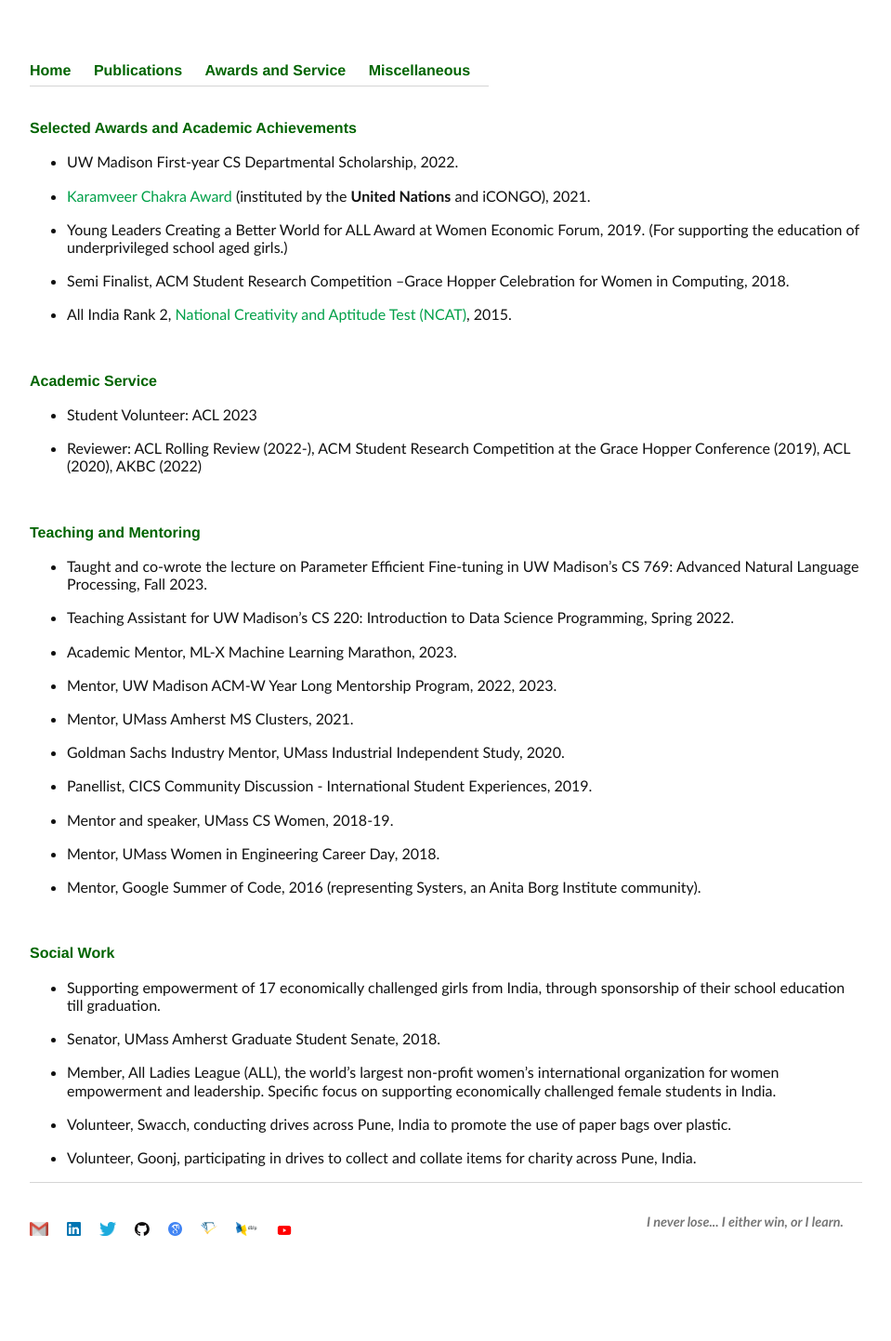
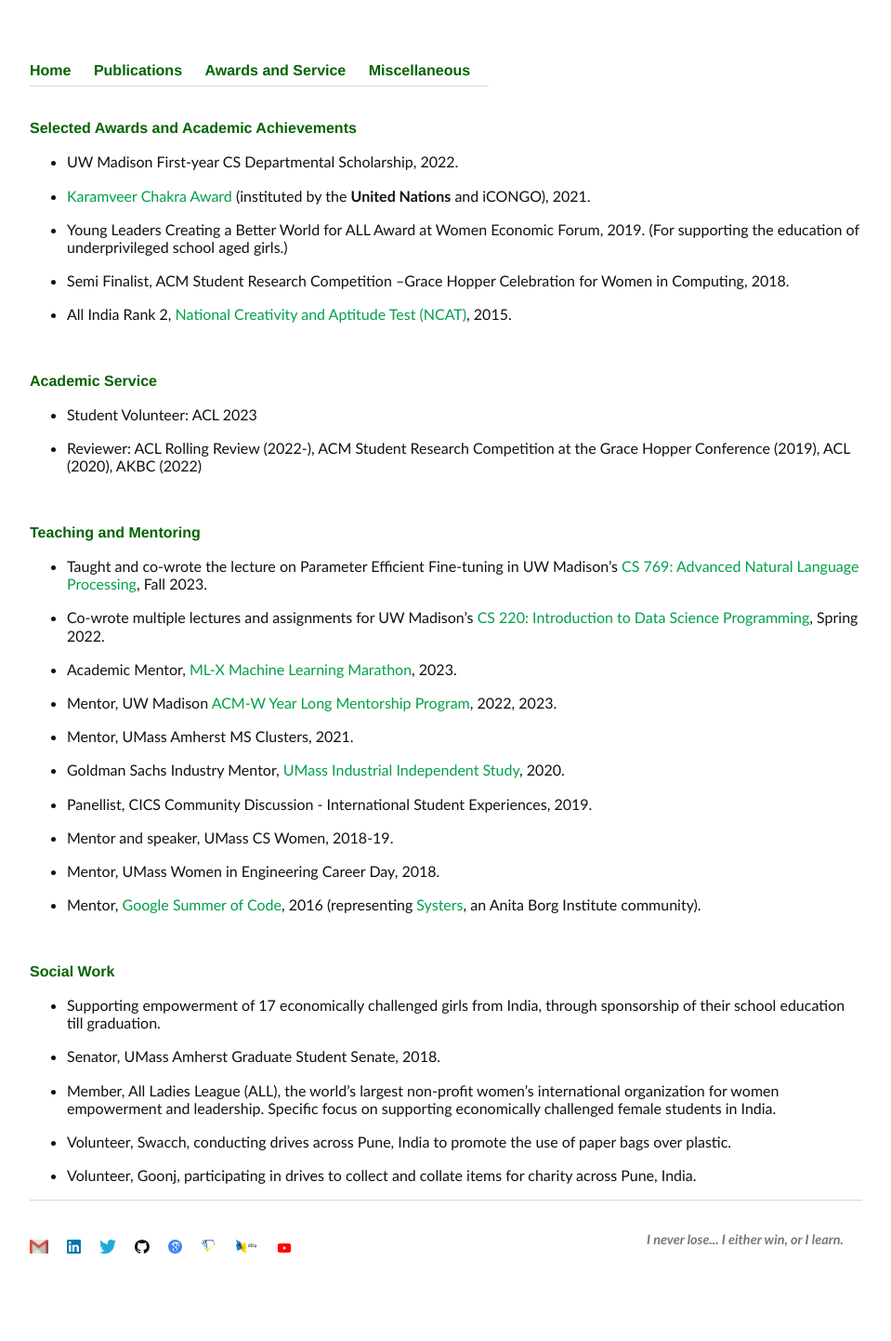
Before and after one commit to Uppaal/Uppaal.github.io, a Jekyll site: the page built from awards_service.html, in a window 1280 px wide. Shown: the whole page at 93% size, without its empty margins (160-1119 px from the left). Built offline with Jekyll 4.4.1, drawn with Linux system fonts in a browser that asks for light colours.

Commit message:
Update awards_service.html

```diff
--- a/awards_service.html
+++ b/awards_service.html
@@ -35,16 +35,16 @@ title: Awards and Service
 <br>
 <h3>Teaching and Mentoring</h3>
 <ul>
-  <li>Taught and co-wrote the lecture on Parameter Efficient Fine-tuning in UW Madison’s CS 769: Advanced Natural Language Processing, Fall 2023.</li>
-  <li>Teaching Assistant for UW Madison’s CS 220: Introduction to Data Science Programming, Spring 2022.</li>
-  <li>Academic Mentor, ML-X Machine Learning Marathon, 2023.</li>
-  <li>Mentor, UW Madison ACM-W Year Long Mentorship Program, 2022, 2023.</li>
+  <li>Taught and co-wrote the lecture on Parameter Efficient Fine-tuning in UW Madison’s <a href="https://junjiehu.github.io/cs769-fall23/">CS 769: Advanced Natural Language Processing</a>, Fall 2023.</li>
+  <li>Co-wrote multiple lectures and assignments for UW Madison’s <a href="https://cs220.cs.wisc.edu/s23/syllabus.html">CS 220: Introduction to Data Science Programming</a>, Spring 2022.</li>
+  <li>Academic Mentor, <a href="https://datascience.wisc.edu/ml-community/">ML-X Machine Learning Marathon</a>, 2023.</li>
+  <li>Mentor, UW Madison <a href="https://wacm.cs.wisc.edu/">ACM-W Year Long Mentorship Program</a>, 2022, 2023.</li>
   <li>Mentor, UMass Amherst MS Clusters, 2021.</li>
-  <li>Goldman Sachs Industry Mentor, UMass Industrial Independent Study, 2020.</li>
+  <li>Goldman Sachs Industry Mentor, <a href="https://ds.cs.umass.edu/industry/industry-mentorship-program">UMass Industrial Independent Study</a>, 2020.</li>
   <li>Panellist, CICS Community Discussion - International Student Experiences, 2019.</li>
   <li>Mentor and speaker, UMass CS Women, 2018-19.</li>
   <li>Mentor, UMass Women in Engineering Career Day, 2018.</li>
-  <li>Mentor, Google Summer of Code, 2016 (representing Systers, an Anita Borg Institute community).</li>
+  <li>Mentor, <a href="https://summerofcode.withgoogle.com/">Google Summer of Code</a>, 2016 (representing <a href="https://anitab.org/our-communities/systers/">Systers</a>, an Anita Borg Institute community).</li>
 </ul>
 
 <br>
```
